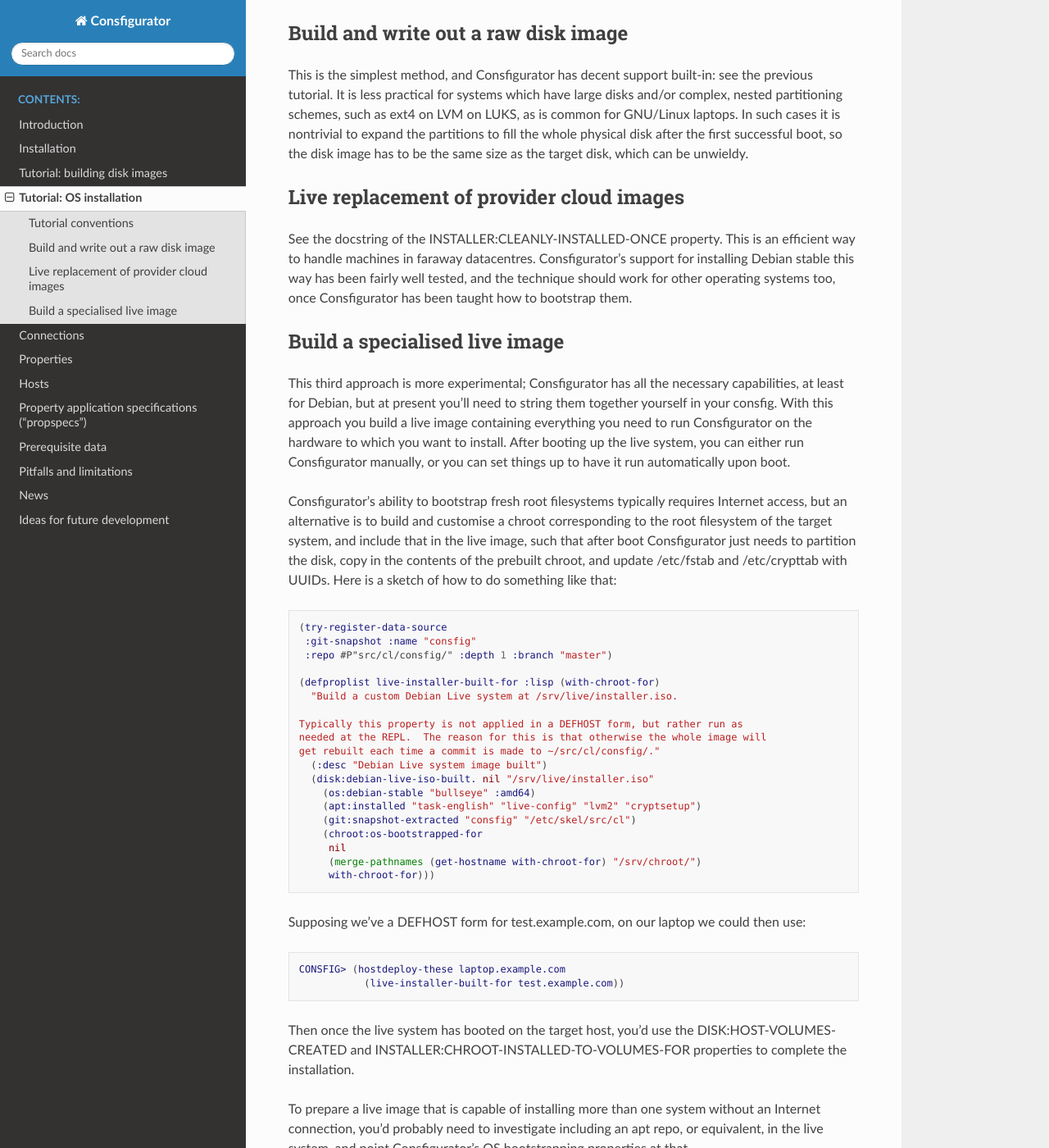
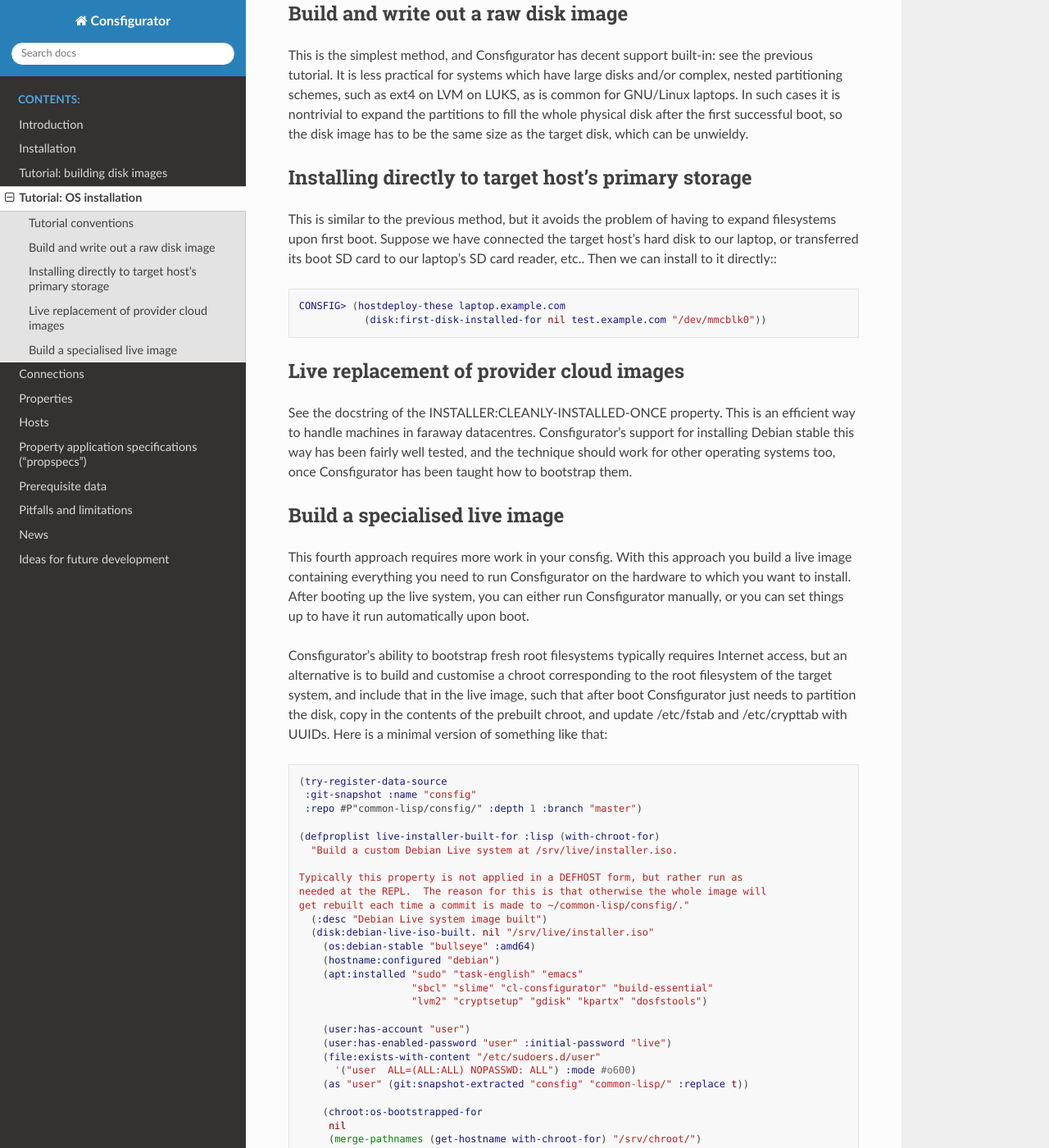
Before and after one commit to spwhitton/consfigurator, a Sphinx documentation site: the page built from doc/tutorial/os_installation.rst, in a window 1280 px wide and 1400 px high, scrolled down 575 px. Shown: the whole window at 82% size. Built offline with Sphinx 7.4.7 and the Read the Docs theme 2.0.0, drawn with Linux system fonts in a browser that asks for light colours; some of the changed text lies outside the part shown.

Commit message:
replace DISK:HOST-VOLUMES-CREATED, update & improve tutorial
Signed-off-by: Sean Whitton <spwhitton@spwhitton.name>

```diff
--- a/doc/tutorial/disk_image.rst
+++ b/doc/tutorial/disk_image.rst
@@ -15,6 +15,7 @@
     (os:debian-stable "bullseye" :amd64)
     (disk:has-volumes
      (physical-disk
+      :device-file #P"/dev/sda"
       :boots-with '(grub:grub :target "x86_64-efi" :force-extra-removable t)
       (partitioned-volume
        ((partition
--- a/doc/tutorial/os_installation.rst
+++ b/doc/tutorial/os_installation.rst
@@ -1,8 +1,7 @@
 Tutorial: OS installation
 =========================
 
-Consfigurator implements at least the basic elements of a number of methods
-for installing operating systems.
+Consfigurator implements a number of methods for installing operating systems.
 
 .. include:: conventions.rst
 
@@ -17,6 +16,17 @@
 successful boot, so the disk image has to be the same size as the target disk,
 which can be unwieldy.
 
+Installing directly to target host's primary storage
+----------------------------------------------------
+
+This is similar to the previous method, but it avoids the problem of having to
+expand filesystems upon first boot.  Suppose we have connected the target
+host's hard disk to our laptop, or transferred its boot SD card to our
+laptop's SD card reader, etc..  Then we can install to it directly:::
+
+  CONSFIG> (hostdeploy-these laptop.example.com
+             (disk:first-disk-installed-for nil test.example.com "/dev/mmcblk0"))
+
 Live replacement of provider cloud images
 -----------------------------------------
 
@@ -29,36 +39,43 @@
 Build a specialised live image
 ------------------------------
 
-This third approach is more experimental; Consfigurator has all the necessary
-capabilities, at least for Debian, but at present you'll need to string them
-together yourself in your consfig.  With this approach you build a live image
-containing everything you need to run Consfigurator on the hardware to which
-you want to install.  After booting up the live system, you can either run
-Consfigurator manually, or you can set things up to have it run automatically
-upon boot.
+This fourth approach requires more work in your consfig.  With this approach
+you build a live image containing everything you need to run Consfigurator on
+the hardware to which you want to install.  After booting up the live system,
+you can either run Consfigurator manually, or you can set things up to have it
+run automatically upon boot.
 
 Consfigurator's ability to bootstrap fresh root filesystems typically requires
 Internet access, but an alternative is to build and customise a chroot
 corresponding to the root filesystem of the target system, and include that in
 the live image, such that after boot Consfigurator just needs to partition the
 disk, copy in the contents of the prebuilt chroot, and update /etc/fstab and
-/etc/crypttab with UUIDs.  Here is a sketch of how to do something like that::
+/etc/crypttab with UUIDs.  Here is a minimal version of something like that::
 
     (try-register-data-source
      :git-snapshot :name "consfig"
-     :repo #P"src/cl/consfig/" :depth 1 :branch "master")
+     :repo #P"common-lisp/consfig/" :depth 1 :branch "master")
 
     (defproplist live-installer-built-for :lisp (with-chroot-for)
       "Build a custom Debian Live system at /srv/live/installer.iso.
 
     Typically this property is not applied in a DEFHOST form, but rather run as
     needed at the REPL.  The reason for this is that otherwise the whole image will
-    get rebuilt each time a commit is made to ~/src/cl/consfig/."
+    get rebuilt each time a commit is made to ~/common-lisp/consfig/."
       (:desc "Debian Live system image built")
       (disk:debian-live-iso-built. nil "/srv/live/installer.iso"
         (os:debian-stable "bullseye" :amd64)
-        (apt:installed "task-english" "live-config" "lvm2" "cryptsetup")
-        (git:snapshot-extracted "consfig" "/etc/skel/src/cl")
+	(hostname:configured "debian")
+        (apt:installed "sudo" "task-english" "emacs"
+	               "sbcl" "slime" "cl-consfigurator" "build-essential"
+	               "lvm2" "cryptsetup" "gdisk" "kpartx" "dosfstools")
+
+	(user:has-account "user")
+	(user:has-enabled-password "user" :initial-password "live")
+	(file:exists-with-content "/etc/sudoers.d/user"
+	  '("user  ALL=(ALL:ALL) NOPASSWD: ALL") :mode #o600)
+        (as "user" (git:snapshot-extracted "consfig" "common-lisp/" :replace t))
+
         (chroot:os-bootstrapped-for
          nil
          (merge-pathnames (get-hostname with-chroot-for) "/srv/chroot/")
@@ -70,9 +87,16 @@
   CONSFIG> (hostdeploy-these laptop.example.com
              (live-installer-built-for test.example.com))
 
-Then once the live system has booted on the target host, you'd use the
-DISK:HOST-VOLUMES-CREATED and INSTALLER:CHROOT-INSTALLED-TO-VOLUMES-FOR
-properties to complete the installation.
+Then once the live system has booted on the target host, you'd complete the
+installation using something like this:::
+
+  CONSFIG> (deploy-these (:sudo :sbcl) "debian"
+             (os:debian-stable "bullseye" :amd64)
+             (disk:volumes-installed-for nil test.example.com :leave-open t
+					 :chroot "/srv/chroot/test.example.com")
+
+This approach requires that a ``:DEVICE-FILE`` is specified for each of the
+host's physical disks.
 
 To prepare a live image that is capable of installing more than one system
 without an Internet connection, you'd probably need to investigate including
```
Also changed, not shown: doc/news.rst (+10 -0 lines), 3 other files.
